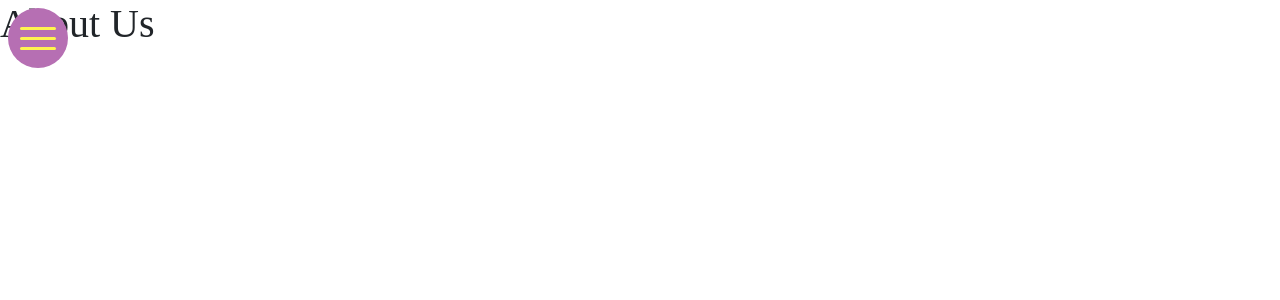
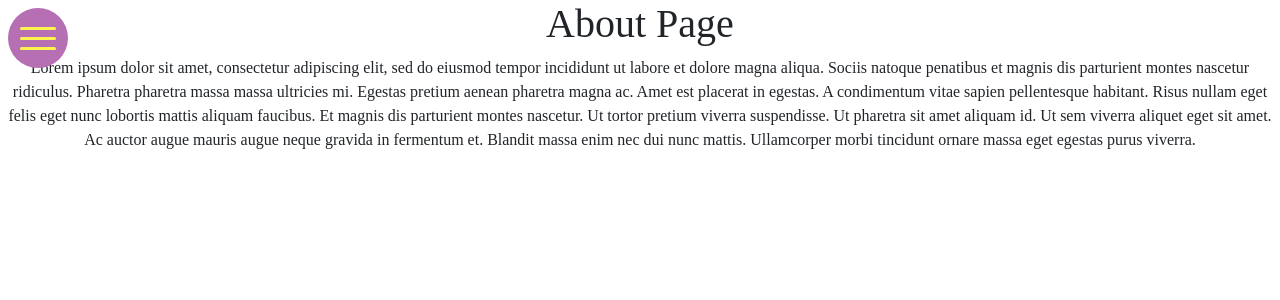
Before and after one commit to nickf94/T3A2_Pesky_Pooch, a React (Create React App) app in the folder src/client/: page /about in a window 1280 px wide. Shown: the top 300 px of the page. Built offline with nearby package versions, Linux system fonts and the light colour scheme; a web font is replaced by a local one.

Commit message:
aboutpage rendering

```diff
--- a/src/client/src/forms/LoginForm.js
+++ b/src/client/src/forms/LoginForm.js
@@ -4,11 +4,13 @@ import { Redirect } from "react-router-dom";
 
 
 export default class loginForm extends Component {
+  /* state takes in email and password for a user login */
   state = {
     email: "",
     password: ""
   };
 
+  /* when the user logs in to the site it pulls the email and password from the state */
   onFormSubmit = event => {
     event.preventDefault();
     const { email, password } = this.state;
@@ -19,6 +21,7 @@ export default class loginForm extends Component {
     }
     // HEROKU APP URL: https://peskypoochapi.herokuapp.com
 
+    /* axios posts to the backend and then renders a route to an api */
     axios.post("http://localhost:7002/api/login", params)
     .then(res => { this.props.onLogin(res.data.token, res.data.currentuser) })
     .catch(err => console.error(err))
@@ -28,6 +31,7 @@ export default class loginForm extends Component {
     this.setState({ [name]: event.target.value });
   };
 
+  /* form for the login screen */
   render() {
     console.log(this.props);
     const { email, password } = this.state;
--- a/src/client/src/pages/About.js
+++ b/src/client/src/pages/About.js
@@ -1,9 +1,15 @@
 import React from 'react';
+import '../styles/styles.scss'
 
 export const About  = () => (
   <React.Fragment>
-    <div>
-      <h1>About Us</h1>
+    <div className="header">
+      <h1>About Page</h1>
     </div>
+    <container className="about-container">
+      <div>
+        <p>Lorem ipsum dolor sit amet, consectetur adipiscing elit, sed do eiusmod tempor incididunt ut labore et dolore magna aliqua. Sociis natoque penatibus et magnis dis parturient montes nascetur ridiculus. Pharetra pharetra massa massa ultricies mi. Egestas pretium aenean pharetra magna ac. Amet est placerat in egestas. A condimentum vitae sapien pellentesque habitant. Risus nullam eget felis eget nunc lobortis mattis aliquam faucibus. Et magnis dis parturient montes nascetur. Ut tortor pretium viverra suspendisse. Ut pharetra sit amet aliquam id. Ut sem viverra aliquet eget sit amet. Ac auctor augue mauris augue neque gravida in fermentum et. Blandit massa enim nec dui nunc mattis. Ullamcorper morbi tincidunt ornare massa eget egestas purus viverra.</p>
+      </div>
+    </container>
   </React.Fragment>
 )
--- a/src/client/src/styles/styles.scss
+++ b/src/client/src/styles/styles.scss
@@ -220,3 +220,16 @@ margin-bottom: 0.8rem;
   position: relative;
   margin: 1rem;
 }
+.header {
+  display: absolute;
+  justify-content: center;
+  align-content: center;
+  text-align: center;
+}
+
+.about-container {
+  display: inline-block;
+  justify-content: center;
+  align-content: center;
+  text-align: center;
+}
```
